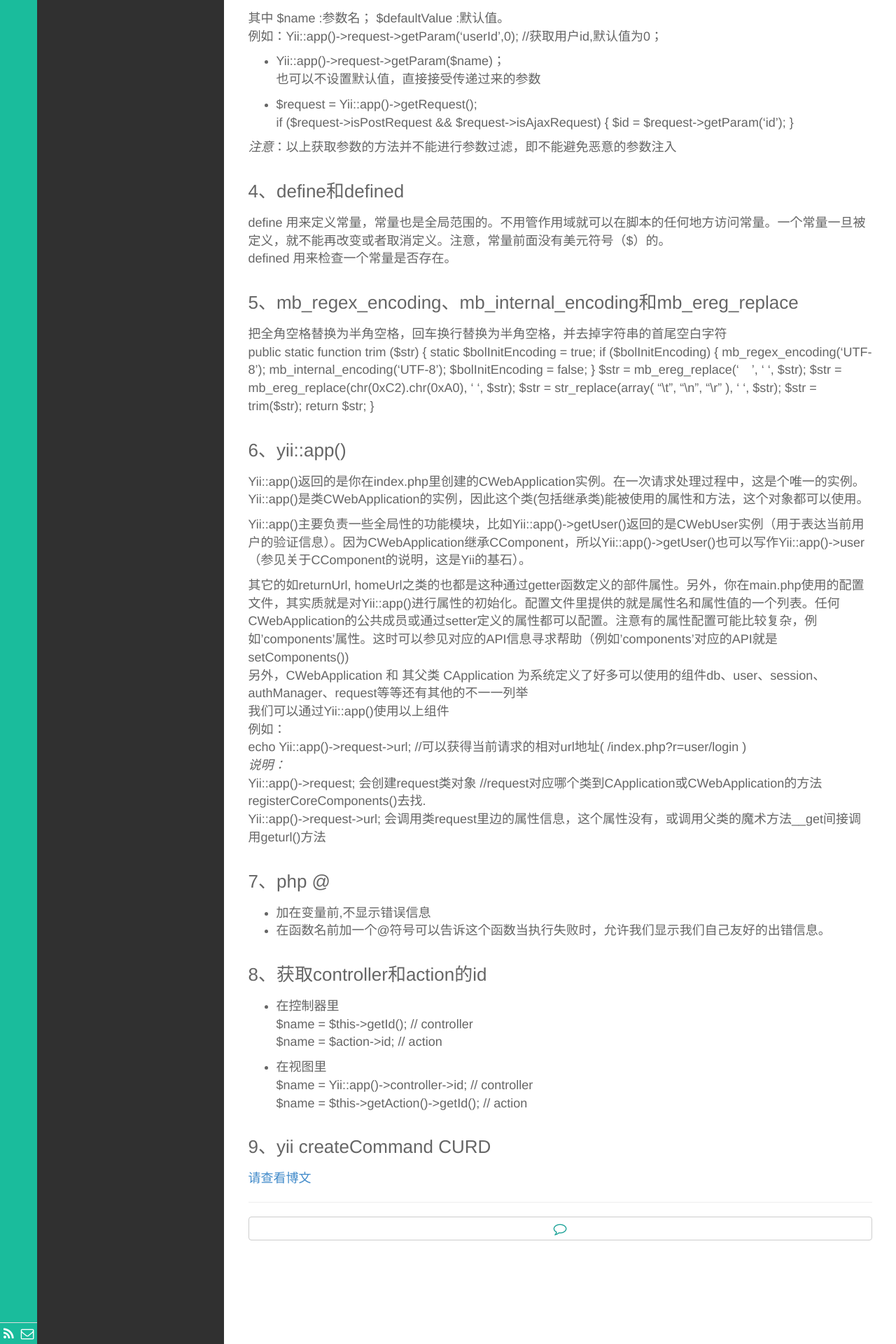
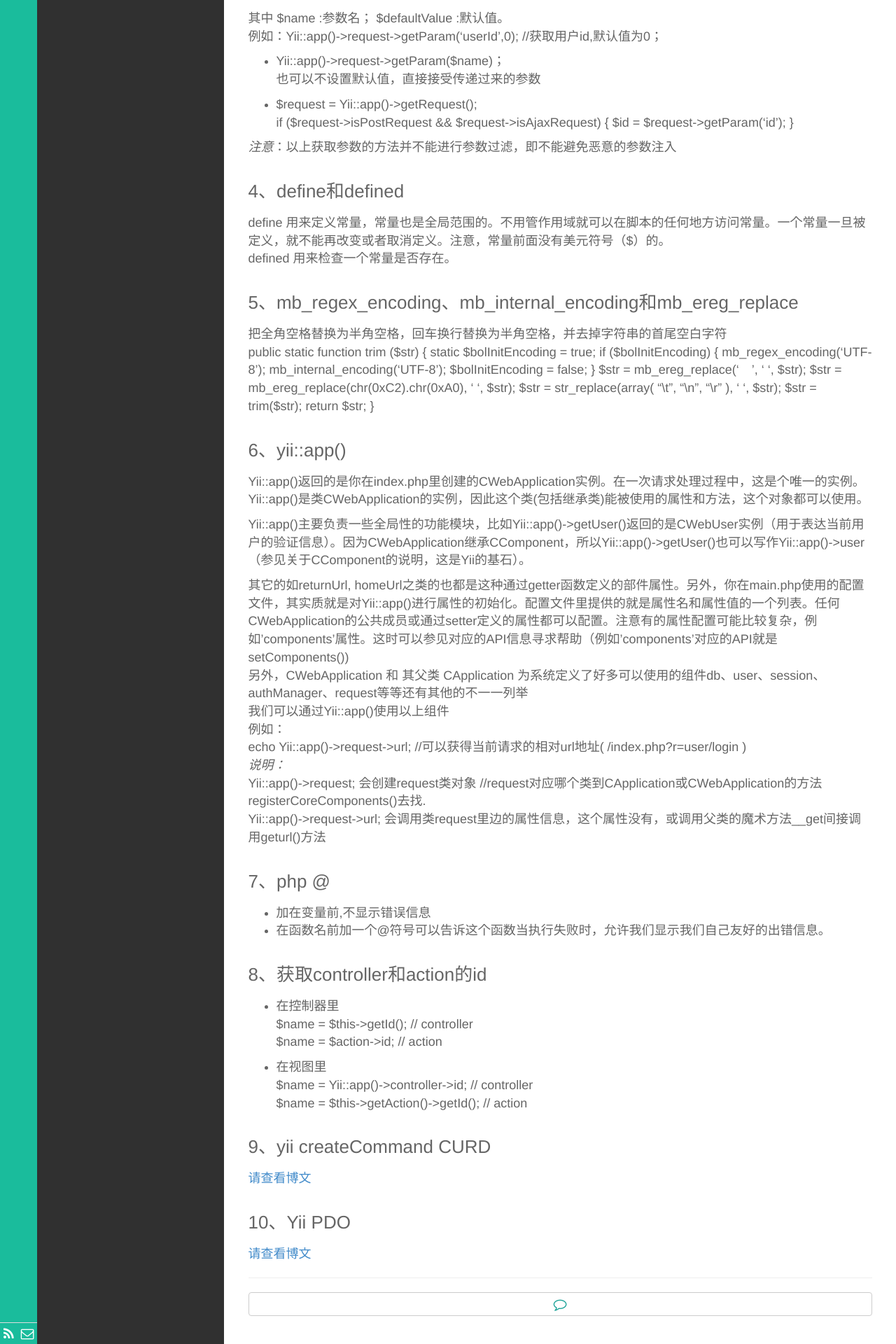
Before and after one commit to lvniu/lvniu.github.io, a Jekyll site: the page built from _posts/技术/2015-10-27-php-yii.md, in a window 1280 px wide. Shown: the part 765-2685 px from the top of the page at 70% size. Built offline with Jekyll 4.4.1, drawn with Linux system fonts in a browser that asks for light colours; Markdown is read by kramdown in place of the engine named in the settings.

Commit message:
modify yii file add 10

```diff
--- a/_posts/技术/2015-10-27-php-yii.md
+++ b/_posts/技术/2015-10-27-php-yii.md
@@ -119,3 +119,8 @@ Yii::app()->request->url;  会调用类request里边的属性信息，这个属
 
 ### 9、yii createCommand CURD
 [请查看博文](http://blog.csdn.net/liruxing1715/article/details/42168953)
+
+
+
+### 10、Yii PDO
+[请查看博文](http://holyrain1314.blog.163.com/blog/static/100114135201261314927880/)
```
